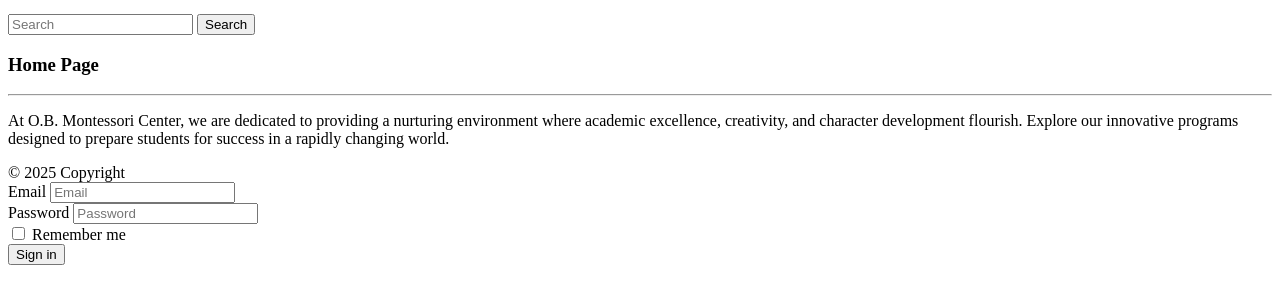
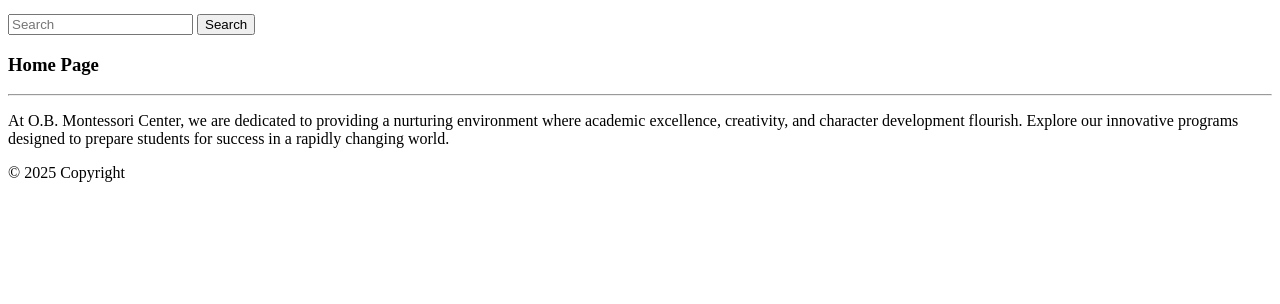
Before and after one commit to mariano-9r-ay2526/Q2-Drill2, a plain HTML site: page index.html in a window 1280 px wide. Shown: the part 116-420 px from the top of the page. Drawn offline with Linux system fonts and the light colour scheme.

Commit message:
Update index.html

```diff
--- a/index.html
+++ b/index.html
@@ -57,32 +57,5 @@ prepare students for success in a rapidly changing world.
 </footer>
 <!-- END OF FOOTER -->
 
-<form>
-                <!-- EMAIL -->
-                <div class="email mb-3">
-                    <label class="form-label" for="inputEmail">Email</label>
-                    <input type="email" class="form-control" id="inputEmail" placeholder="Email">
-                </div>
-
-                <!-- PASSWORD -->
-                <div class="password mb-3">
-                    <label class="form-label" for="inputPassword">Password</label>
-                    <input type="password" class="form-control" id="inputPassword" placeholder="Password">
-                </div>
-
-                <!-- CHECKBOX -->
-                <div class="remember mb-3">
-                    <div class="form-check">
-                        <input class="form-check-input" type="checkbox" id="checkRemember">
-                        <label class="form-check-label" for="checkRemember">Remember me</label>
-                    </div>
-                </div>
-
-                <!-- BUTTON -->
-                <button type="submit" class="btn btn-danger">Sign in</button>
-</form>
-
-
-
 </body>
 </html>
```
